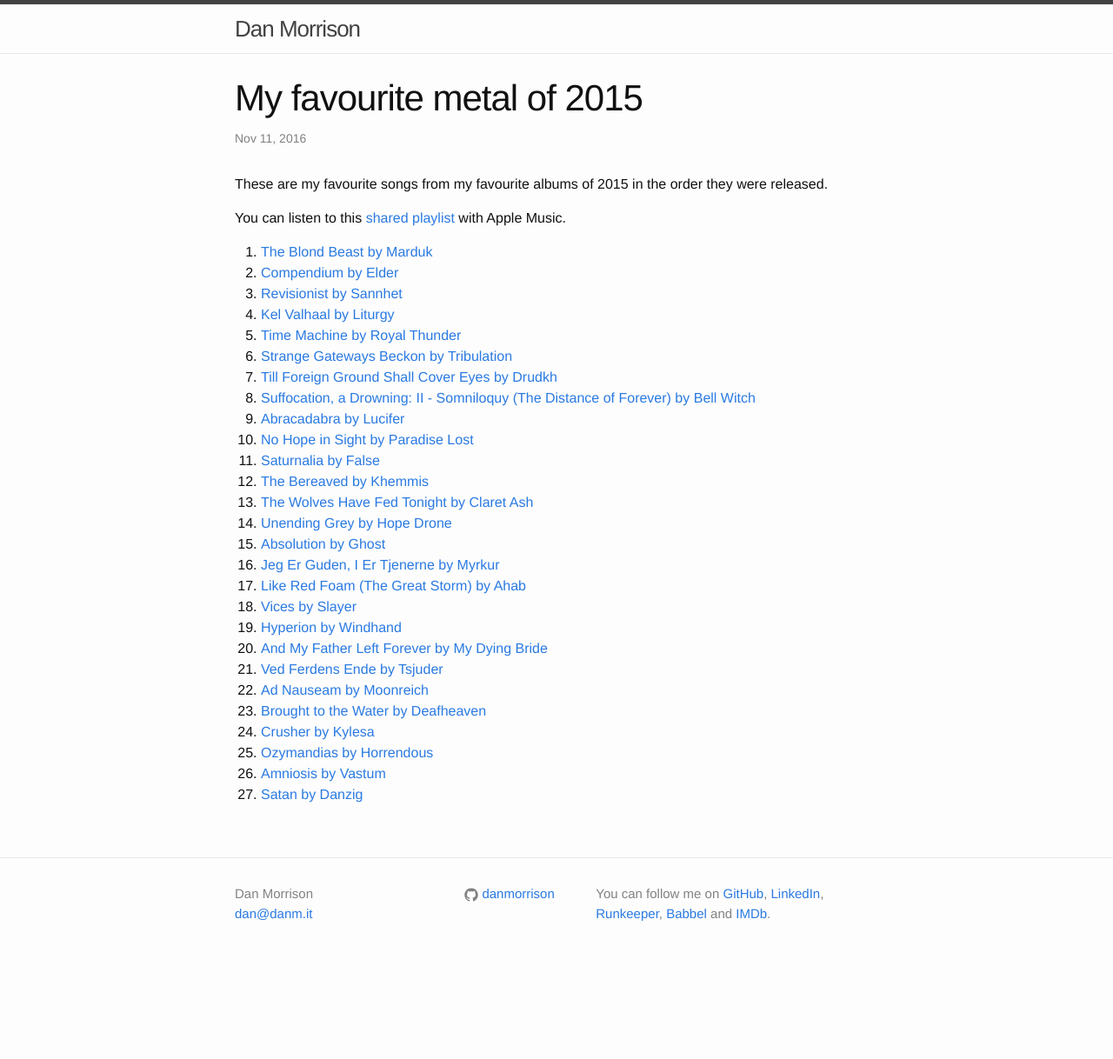
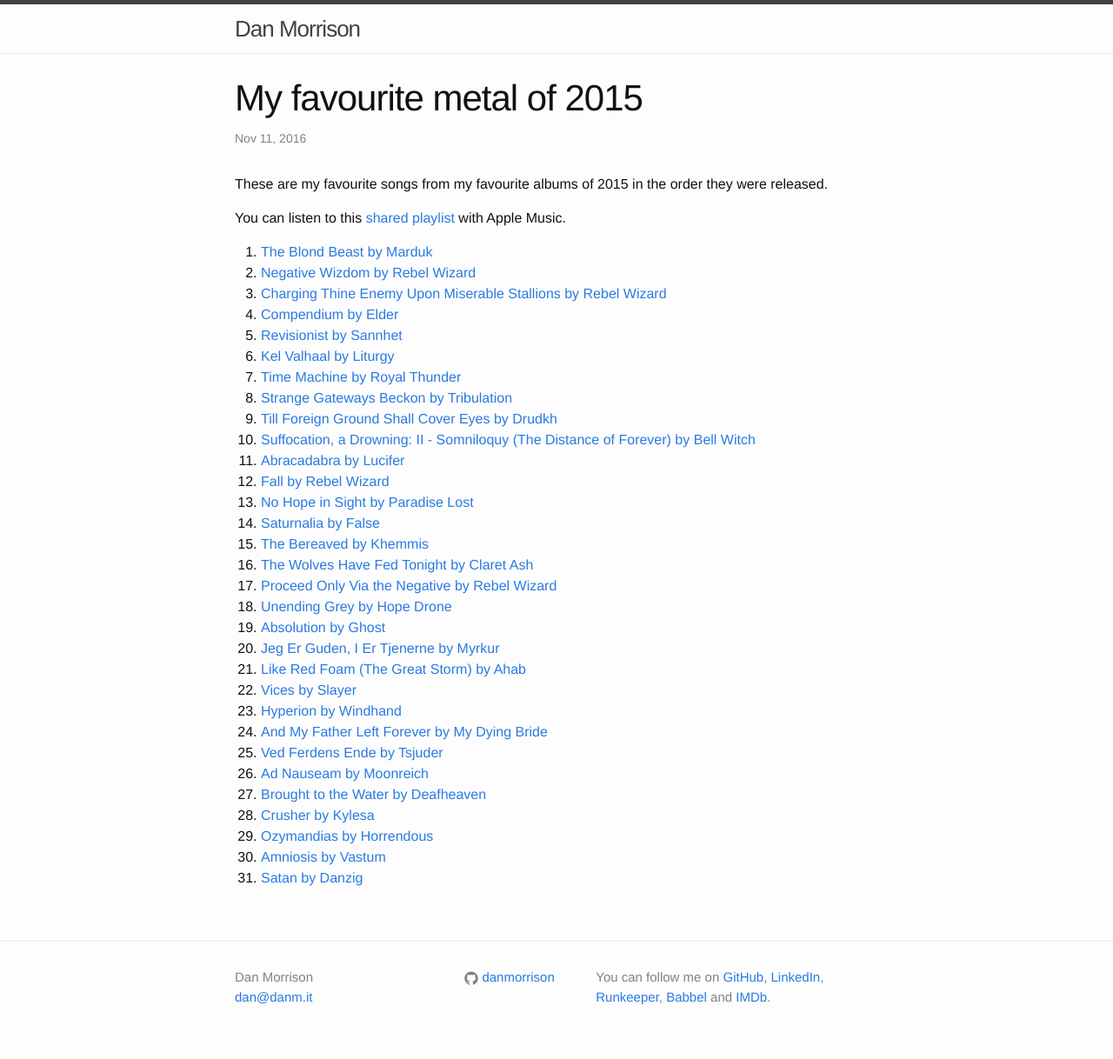
Before and after one commit to danmorrison/danmorrison.github.io, a Jekyll site: the page built from _posts/2016-11-11-metal-2015.md, in a window 1280 px wide. Shown: the whole page at 87% size. Built offline with Jekyll 4.4.1, drawn with Linux system fonts in a browser that asks for light colours; before the commit the page ends 1122 px from its top, so only the background shows below that.

Commit message:
Add Rebel Wizard

```diff
--- a/_posts/2016-11-11-metal-2015.md
+++ b/_posts/2016-11-11-metal-2015.md
@@ -11,6 +11,8 @@
 [shared playlist]: https://itunes.apple.com/au/playlist/idpl.f17adb19513c43c7addfefd45a329991
 
 1. [The Blond Beast by Marduk](https://itunes.apple.com/album/id1056497943?i=1056497946) <!-- 2015-01-19 -->
+1. [Negative Wizdom by Rebel Wizard](https://itunes.apple.com/album/id963052085?i=963052146) <!-- 2015-01-30 -->
+1. [Charging Thine Enemy Upon Miserable Stallions by Rebel Wizard](https://itunes.apple.com/album/id968497682?i=968498046) <!-- 2015-02-17 -->
 1. [Compendium by Elder](https://itunes.apple.com/album/id949086179?i=949086190) <!-- 2015-02-27 -->
 1. [Revisionist by Sannhet](https://itunes.apple.com/album/id964306162?i=964306166) <!-- 2015-03-03 -->
 1. [Kel Valhaal by Liturgy](https://itunes.apple.com/album/id963239634?i=963239640) <!-- 2015-03-24 -->
@@ -19,10 +21,12 @@
 1. [Till Foreign Ground Shall Cover Eyes by Drudkh](https://itunes.apple.com/album/id973680730?i=973680744) <!-- 2015-04-20 -->
 1. [Suffocation, a Drowning: II - Somniloquy (The Distance of Forever) by Bell Witch](https://itunes.apple.com/album/id979739886?i=979739889) <!-- 2015-04-28 -->
 1. [Abracadabra by Lucifer](https://itunes.apple.com/album/id987232553?i=987232556) <!-- 2015-05-25 -->
+1. [Fall by Rebel Wizard](https://itunes.apple.com/album/id1000114404?i=1000114674) <!-- 2015-05-29 -->
 1. [No Hope in Sight by Paradise Lost](https://itunes.apple.com/album/id1056440839?i=1056440840) <!-- 2015-06-01 -->
 1. [Saturnalia by False](https://itunes.apple.com/album/id992762466?i=992762475) <!-- 2015-06-16 -->
 1. [The Bereaved by Khemmis](https://itunes.apple.com/album/id1011000909?i=1011001170) <!-- 2015-07-07 -->
 1. [The Wolves Have Fed Tonight by Claret Ash](https://itunes.apple.com/album/id1042662229?i=1042662857) <!-- 2015-07-08 -->
+1. [Proceed Only Via the Negative by Rebel Wizard](https://itunes.apple.com/album/id1020884472?i=1020884478) <!-- 2015-07-17 -->
 1. [Unending Grey by Hope Drone](https://itunes.apple.com/album/id993017003?i=993017006) <!-- 2015-07-24 -->
 1. [Absolution by Ghost](https://itunes.apple.com/album/id1002145341?i=1002145352) <!-- 2015-08-21 -->
 1. [Jeg Er Guden, I Er Tjenerne by Myrkur](https://itunes.apple.com/album/id992506564?i=992506750) <!-- 2015-08-21 -->
```
